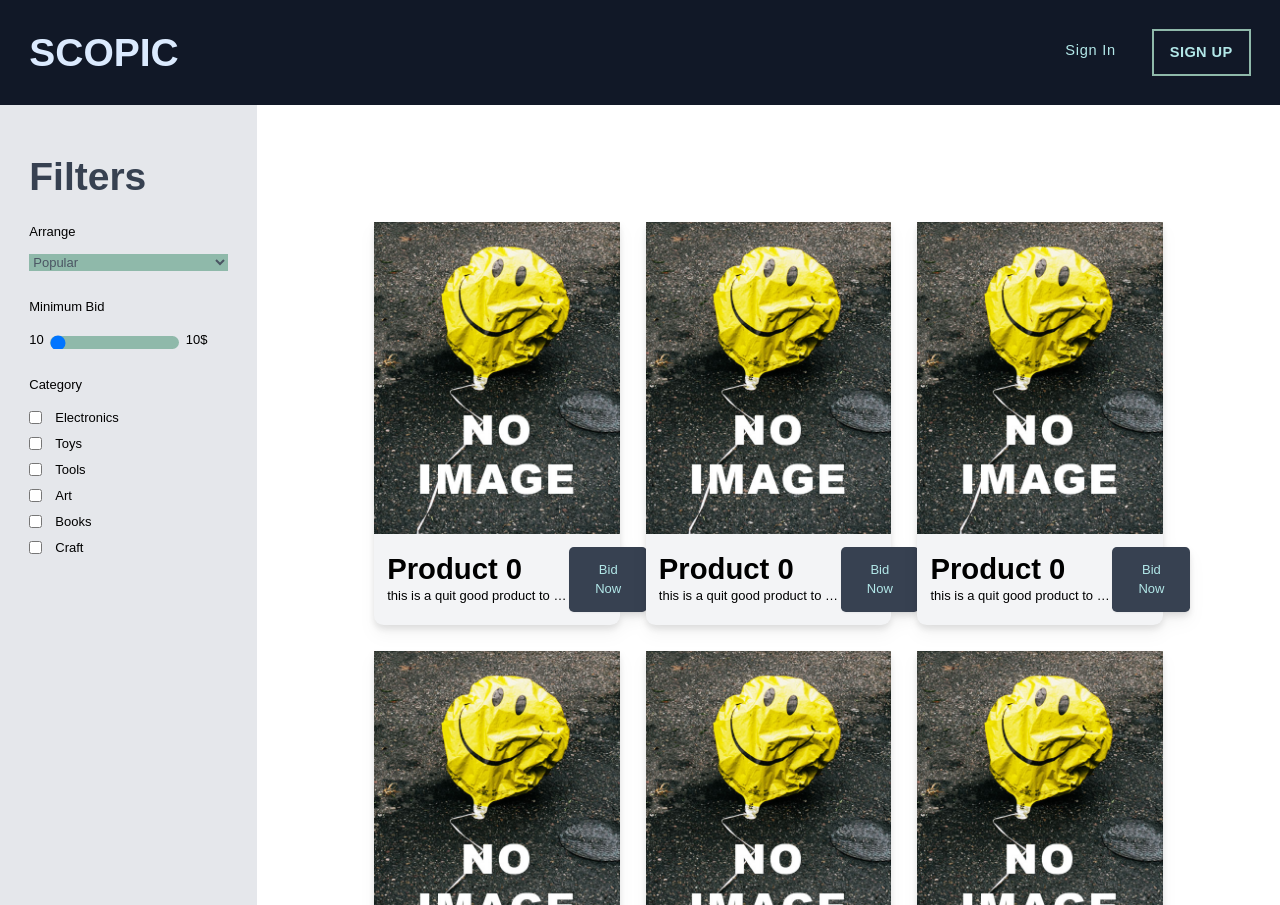
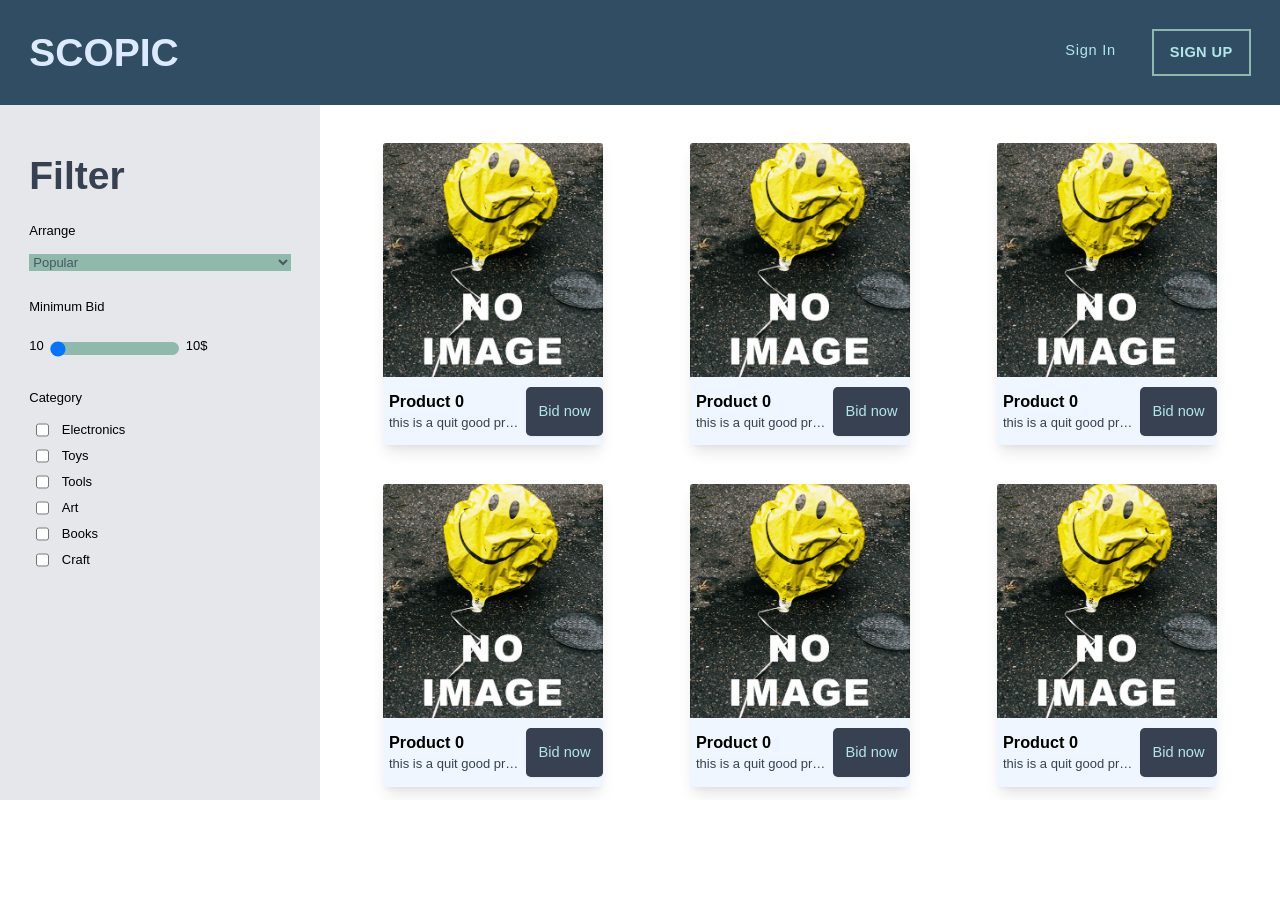
Before and after one commit to zharrane/Task-SC, a React (Create React App) app: page / in a window 1280 px wide. After the commit the page ends 800 px from the top, so only its background shows below. Built offline with nearby package versions, Linux system fonts and the light colour scheme.

Commit message:
refactor: homepage refactor still need improvments

```diff
--- a/src/App.tsx
+++ b/src/App.tsx
@@ -9,9 +9,12 @@ function App() {
     console.log("App loading")
   }, [])
   return (
-    <>
     <Router>
+      <div className="flex flex-col h-screen ">
+        <div>
           <Header />
+        </div>
+        <div className="flex flex-col mt-32 overflow-hidden lg:flex-row">
           <Routes>
             {routes.map((route, index) => {
               return (
@@ -23,8 +26,9 @@ function App() {
               )
             })}
           </Routes>
+        </div>
+      </div>
     </Router>
-    </>
   )
 }
 
--- a/src/components/Card/index.tsx
+++ b/src/components/Card/index.tsx
@@ -1,6 +1,7 @@
-import StyledButton from "../StyledButton"
+import StyledLink from "../StyledLink"
 
 interface CardProps {
+  productId: string
   title: string
   description: string
   className?: string
@@ -11,21 +12,23 @@ const Card: React.FC<CardProps> = ({
   description,
   className = "",
   imageUrl = "/assets/images/no_image.jpg",
+  productId,
 }) => {
   return (
-    <div className="filter drop-shadow-lg bg-gray-100   rounded-xl ">
-      <img src={imageUrl} alt={title} className="object-cover w-full h-96 " />
-      <div
-        className={`flex p-4 items-center  mx-auto container justify-between`}
-      >
-        <div>
-          <h2>{title}</h2>
-          <p className={`truncate w-56`}>{description}</p>
+    <div className="h-full max-w-lg overflow-hidden rounded shadow-lg bg-blue-50">
+      <img className="object-cover w-full h-72" src={imageUrl} alt={title} />
+      <div className="container flex items-center justify-between px-0 py-3">
+        <div className="px-2 w-52 lg:w-44">
+          <div className="text-xl font-bold ">{title}</div>
+          <p className="text-base text-gray-700 truncate ">{description}</p>
         </div>
-
-        <div>
-          <StyledButton text="Bid Now" />
-        </div>
+        {/* <StyledButton text="Bid now" className="xl:px-4"> */}
+        <StyledLink
+          path={`details/${productId}`}
+          text="Bid now"
+          className="px-2 py-4 bg-gray-700 rounded-md shadow-sm xl:px-4 filter text-secondary-400"
+        />
+        {/* </StyledButton> */}
       </div>
     </div>
   )
--- a/src/components/Filter/index.tsx
+++ b/src/components/Filter/index.tsx
@@ -54,7 +54,12 @@ const Filter: React.FC<FilterProps> = ({ title, className }) => {
   }
 
   return (
-    <div className={clsx(className, `bg-gray-200 p-9 pt-16 `)}>
+    <div
+      className={clsx(
+        className,
+        `bg-gray-200 p-9 pt-16 overflow-hidden w-full h-full`
+      )}
+    >
       <div className={`flex justify-between items-center pr-10`}>
         <h1 className={`capitalize text-gray-700`}>{title}</h1>
         <DropDown
@@ -66,7 +71,7 @@ const Filter: React.FC<FilterProps> = ({ title, className }) => {
 
       <div
         className={clsx(
-          `container mt-8  lg:h-full lg:block  `,
+          `container pt-8 lg:h-full lg:block overflow-hidden  `,
           expandFilter ? " " : "hidden "
         )}
       >
@@ -83,7 +88,7 @@ const Filter: React.FC<FilterProps> = ({ title, className }) => {
           </div>
           <div className={`flex flex-col gap-4 `}>
             <span>Minimum Bid</span>
-            <div className="flex gap-2 mr-5 items-end">
+            <div className="flex items-end gap-2 py-2 mr-5">
               <span>{minRangeValue}</span>
               <div className="flex flex-col h-full">
                 <input
@@ -98,14 +103,14 @@ const Filter: React.FC<FilterProps> = ({ title, className }) => {
                   onChange={handleOnChange}
                 />
               </div>
-              <span className="w-8">{rangeValue}$</span>
+              <span className="w-16">{rangeValue}$</span>
             </div>
           </div>
         </div>
-        <div className="   mt-8">
+        <div className="mt-8 ">
           <div>
             <span>Category</span>
-            <div className="grid gap-2 grid-cols-3 md:grid-cols-4 lg:grid-cols-1 mt-4">
+            <div className="grid grid-cols-3 gap-2 px-2 mt-4 md:grid-cols-4 lg:grid-cols-1">
               {categories.map((category) => {
                 return (
                   <div key={category.id} className="flex gap-4 ">
--- a/src/components/Header/index.tsx
+++ b/src/components/Header/index.tsx
@@ -2,7 +2,9 @@ import StyledLink from "../StyledLink"
 
 const Header = () => {
   return (
-    <header className={`flex bg-gray-900 text-gray-300 overflow-hidden sticky`}>
+    <header
+      className={`flex bg-primary-500 text-gray-300 absolute top-0 left-0 right-0  z-50`}
+    >
       <nav
         className={`flex justify-between container mx-auto p-9 items-center `}
       >
--- a/src/components/StyledButton/index.tsx
+++ b/src/components/StyledButton/index.tsx
@@ -1,3 +1,5 @@
+import clsx from "clsx"
+
 interface StyledButtonProps {
   text: string
   className?: string
@@ -9,7 +11,12 @@ const StyledButton: React.FC<StyledButtonProps> = ({
   className = "",
 }) => {
   return (
-    <button className=" filter shadow-sm py-4 px-6 xl:px-8 rounded-md bg-gray-700 text-secondary-400">
+    <button
+      className={clsx(
+        className,
+        " filter shadow-sm py-4 px-2  rounded-md bg-gray-700 text-secondary-400"
+      )}
+    >
       {text}
     </button>
   )
--- a/src/pages/AutoBid.tsx
+++ b/src/pages/AutoBid.tsx
@@ -1,5 +1,3 @@
-import StyledLink from "../components/StyledLink"
-
 const AutoBid = () => {
   return (
     <div>
--- a/src/pages/Details.tsx
+++ b/src/pages/Details.tsx
@@ -1,4 +1,4 @@
-import { useEffect, useState } from "react"
+import { useEffect } from "react"
 import { useParams } from "react-router-dom"
 
 const Details = () => {
--- a/src/pages/Home.tsx
+++ b/src/pages/Home.tsx
@@ -3,81 +3,118 @@ import Filter from "../components/Filter"
 
 const HomePage = () => {
   return (
-    <div className="flex flex-col lg:flex-row min-h-screen lg:overflow-y-hidden ">
-      <Filter title="filters" />
-      <div className="grid grid-cols-1  md:grid-cols-2 lg:grid-cols-3 w-full gap-8 p-36 overflow-y-scroll max-h-screen custom-scroll">
+    <>
+      <div className="w-12/12 lg:w-3/12 ">
+        <Filter title="filter" />
+      </div>
+      <main className="p-12 overflow-auto w-12/12 lg:w-9/12 ">
+        <div className="grid grid-cols-1 gap-12 sm:grid-cols-2 lg:grid-cols-3 2xl:grid-cols-4 justify-items-center">
           <Card
+            productId={"71"}
+            title="Product 0 "
+            description="this is a quit good product to buy from our store asdasd asd asdas das das das dasdasdsadas dasd asd asd asd as dasd asd as das dasd as das das das das das dasd asdasdasdasdsa"
+            imageUrl="/assets/images/no_image.jpg"
+          />
+          <Card
+            productId={"81"}
             title="Product 0 "
             description="this is a quit good product to buy from our store"
             imageUrl="/assets/images/no_image.jpg"
           />
+
           <Card
+            productId={"781"}
+            title="Product 0 "
+            description="this is a quit good product to buy from our store asdasd asd asdas das das das dasdasdsadas dasd asd asd asd as dasd asd as das dasd as das das das das das dasd asdasdasdasdsa"
+            imageUrl="/assets/images/no_image.jpg"
+          />
+          <Card
+            productId={"197"}
             title="Product 0 "
             description="this is a quit good product to buy from our store"
             imageUrl="/assets/images/no_image.jpg"
           />
+
           <Card
+            productId={"1235"}
+            title="Product 0 "
+            description="this is a quit good product to buy from our store asdasd asd asdas das das das dasdasdsadas dasd asd asd asd as dasd asd as das dasd as das das das das das dasd asdasdasdasdsa"
+            imageUrl="/assets/images/no_image.jpg"
+          />
+          <Card
+            productId={"012"}
             title="Product 0 "
             description="this is a quit good product to buy from our store"
             imageUrl="/assets/images/no_image.jpg"
           />
+
           <Card
+            productId={"8"}
+            title="Product 0 "
+            description="this is a quit good product to buy from our store asdasd asd asdas das das das dasdasdsadas dasd asd asd asd as dasd asd as das dasd as das das das das das dasd asdasdasdasdsa"
+            imageUrl="/assets/images/no_image.jpg"
+          />
+          <Card
+            productId={"5"}
             title="Product 0 "
             description="this is a quit good product to buy from our store"
             imageUrl="/assets/images/no_image.jpg"
           />
+
           <Card
+            productId={"19"}
+            title="Product 0 "
+            description="this is a quit good product to buy from our store asdasd asd asdas das das das dasdasdsadas dasd asd asd asd as dasd asd as das dasd as das das das das das dasd asdasdasdasdsa"
+            imageUrl="/assets/images/no_image.jpg"
+          />
+          <Card
+            productId={"6"}
             title="Product 0 "
             description="this is a quit good product to buy from our store"
             imageUrl="/assets/images/no_image.jpg"
           />
+
           <Card
+            productId={"112"}
+            title="Product 0 "
+            description="this is a quit good product to buy from our store asdasd asd asdas das das das dasdasdsadas dasd asd asd asd as dasd asd as das dasd as das das das das das dasd asdasdasdasdsa"
+            imageUrl="/assets/images/no_image.jpg"
+          />
+          <Card
+            productId={"22"}
             title="Product 0 "
             description="this is a quit good product to buy from our store"
             imageUrl="/assets/images/no_image.jpg"
           />
+
           <Card
+            productId={"1"}
+            title="Product 0 "
+            description="this is a quit good product to buy from our store asdasd asd asdas das das das dasdasdsadas dasd asd asd asd as dasd asd as das dasd as das das das das das dasd asdasdasdasdsa"
+            imageUrl="/assets/images/no_image.jpg"
+          />
+          <Card
+            productId={"123222"}
             title="Product 0 "
             description="this is a quit good product to buy from our store"
             imageUrl="/assets/images/no_image.jpg"
           />
+
           <Card
+            productId={"012241"}
             title="Product 0 "
-          description="this is a quit good product to buy from our store"
+            description="this is a quit good product to buy from our store asdasd asd asdas das das das dasdasdsadas dasd asd asd asd as dasd asd as das dasd as das das das das das dasd asdasdasdasdsa"
             imageUrl="/assets/images/no_image.jpg"
           />
           <Card
-          title="Product 0 "
-          description="this is a quit good product to buy from our store"
-          imageUrl="/assets/images/no_image.jpg"
-        />
-        <Card
-          title="Product 0 "
-          description="this is a quit good product to buy from our store"
-          imageUrl="/assets/images/no_image.jpg"
-        />
-        <Card
-          title="Product 0 "
-          description="this is a quit good product to buy from our store"
-          imageUrl="/assets/images/no_image.jpg"
-        />
-        <Card
-          title="Product 0 "
-          description="this is a quit good product to buy from our store"
-          imageUrl="/assets/images/no_image.jpg"
-        />
-        <Card
-          title="Product 0 "
-          description="this is a quit good product to buy from our store"
-          imageUrl="/assets/images/no_image.jpg"
-        />
-        <Card
+            productId={"101"}
             title="Product 0 "
             description="this is a quit good product to buy from our store"
             imageUrl="/assets/images/no_image.jpg"
           />
         </div>
-    </div>
+      </main>
+    </>
   )
 }
 
```
Lines whose indentation alone changed are shown as unchanged.
